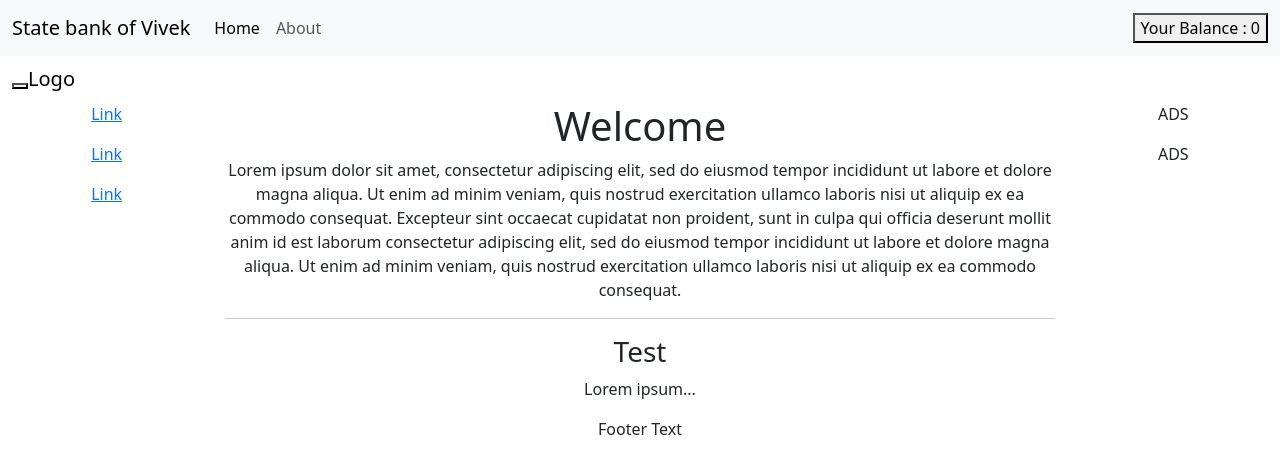
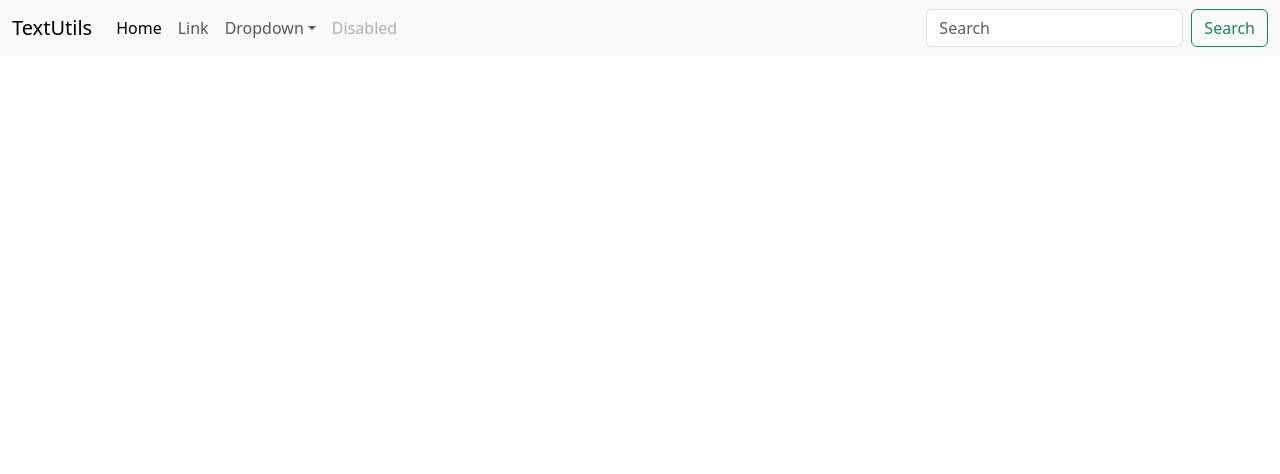
Before and after one commit to Vivek22150/Vivek_Practise, a React (Create React App) app: page /create in a window 1280 px wide. Shown: the top 474 px of the page. Built offline with nearby package versions, Linux system fonts and the light colour scheme.

Commit message:
prop-useeffect-redux

```diff
--- a/src/App.js
+++ b/src/App.js
@@ -1,11 +1,12 @@
 
 import './App.css';
-import Home from './components/Home';
+// import Home from './components/Home';
 import Add from './components/Add';
-import {BrowserRouter as Router,Route,Routes} from 'react-router-dom';
+// import {BrowserRouter as Router,Route,Routes} from 'react-router-dom';
 import { useDispatch, useSelector } from 'react-redux';
-import {incNumber,decNumber} from './actions/index';
+// import {incNumber,decNumber} from './actions/index';
 import Shop from './components/Shop';
+import TextForm from './components/TextForm';
 
 
 function App() {
@@ -32,11 +33,12 @@
     // </div>
     // </>
 <>
+{/* Redux Example
 <Add/>
-    {/* <div className='App'>
-
+    <div className='App'>
      <Shop/>
     </div> */}
+     <TextForm title="TextUtils"/>
     </>
   );
 }
--- a/src/components/Add.js
+++ b/src/components/Add.js
@@ -33,7 +33,7 @@
     </div>
   </div>
 </nav>
-<nav className="navbar navbar-inverse">
+{/* <nav className="navbar navbar-inverse">
   <div className="container-fluid">
     <div className="navbar-header">
       <button type="button" className="navbar-toggle" data-toggle="collapse" data-target="#myNavbar">
@@ -84,7 +84,7 @@
 
 <footer className="container-fluid text-center">
   <p>Footer Text</p>
-</footer>
+</footer> */}
 
         </Fragment>
     )
--- a/src/components/Shop.js
+++ b/src/components/Shop.js
@@ -22,6 +22,7 @@
        Updated Balance
         <button className='btn btn-primary mx-2' onClick={()=>{action.depositeMoney(100)}}>+</button>
        </div>
+
     )
 
 }
--- a/src/components/TextForm.js
+++ b/src/components/TextForm.js
@@ -0,0 +1,55 @@
+import React, { Fragment } from 'react';
+import "bootstrap/dist/css/bootstrap.min.css";
+
+
+
+
+export default function TextForm(props) {
+
+
+
+    return(
+        <Fragment>
+
+
+<nav className="navbar navbar-expand-lg bg-body-tertiary">
+<div className="container-fluid">
+    <a className="navbar-brand" href="#">{props.title}</a>
+    <button className="navbar-toggler" type="button" data-bs-toggle="collapse" data-bs-target="#navbarSupportedContent" aria-controls="navbarSupportedContent" aria-expanded="false" aria-label="Toggle navigation">
+      <span className="navbar-toggler-icon"></span>
+    </button>
+    <div className="collapse navbar-collapse" id="navbarSupportedContent">
+      <ul className="navbar-nav me-auto mb-2 mb-lg-0">
+        <li className="nav-item">
+          <a className="nav-link active" aria-current="page" href="#">Home</a>
+        </li>
+        <li className="nav-item">
+          <a className="nav-link" href="#">Link</a>
+        </li>
+        <li className="nav-item dropdown">
+          <a className="nav-link dropdown-toggle" href="#" role="button" data-bs-toggle="dropdown" aria-expanded="false">
+            Dropdown
+          </a>
+          <ul className="dropdown-menu">
+            <li><a className="dropdown-item" href="#">Action</a></li>
+            <li><a className="dropdown-item" href="#">Another action</a></li>
+            <li><hr className="dropdown-divider"/></li>
+            <li><a className="dropdown-item" href="#">Something else here</a></li>
+          </ul>
+        </li>
+        <li className="nav-item">
+          <a className="nav-link disabled" aria-disabled="true">Disabled</a>
+        </li>
+      </ul>
+      <form className="d-flex" role="search">
+        <input className="form-control me-2" type="search" placeholder="Search" aria-label="Search"/>
+        <button className="btn btn-outline-success" type="submit">Search</button>
+      </form>
+    </div>
+  </div>
+</nav>
+
+        </Fragment>
+    )
+
+}
```
